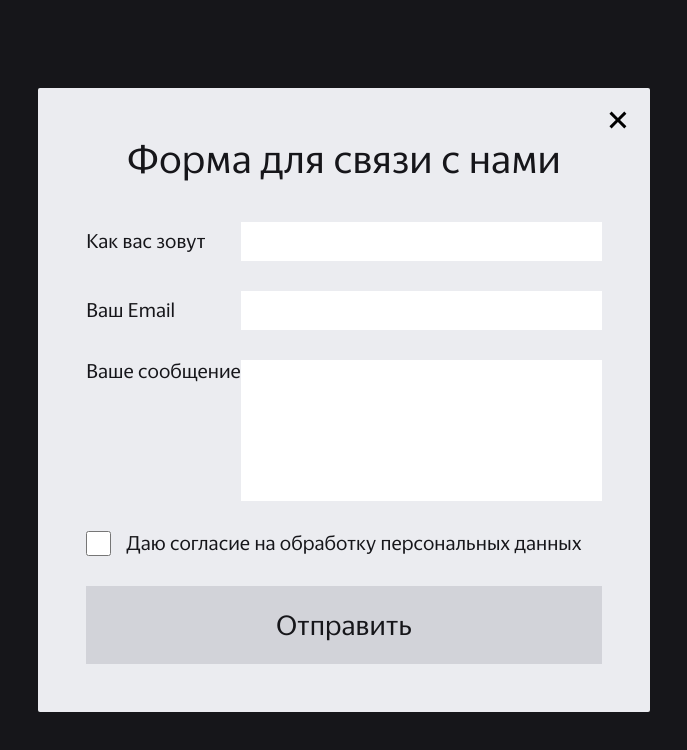
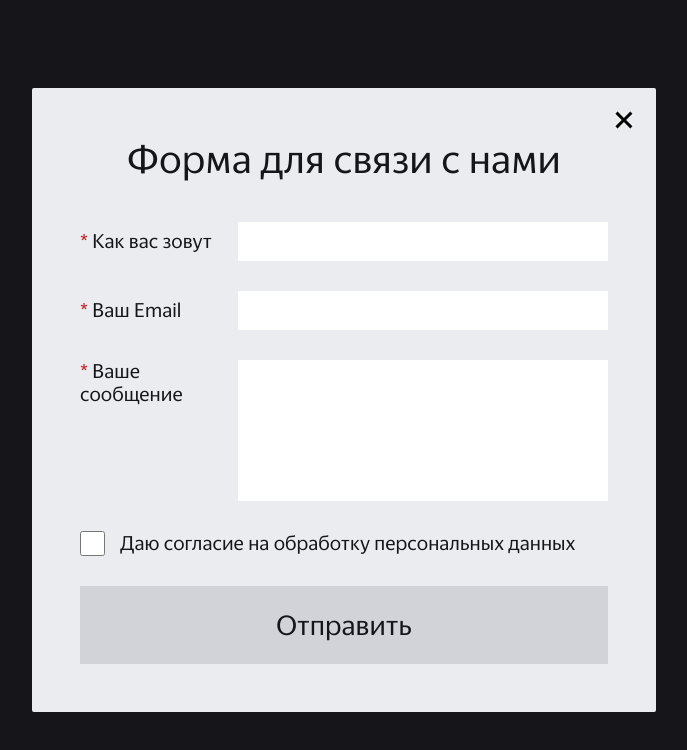
Before and after one commit to tizerr/portfoliodiploma, a React (Create React App) app: page /projects in a window 1280 px wide. Both pictures are taken after a click on the button "Форма обратной связи с нами". Shown: the part 360-1110 px from the top of the page, without its empty margins (296-983 px from the left). Built offline with nearby package versions, Linux system fonts and the light colour scheme.

Commit message:
Сделал все поля обязательными для заполнения

```diff
--- a/src/components/HiddenFeedback/HiddenFeedback.jsx
+++ b/src/components/HiddenFeedback/HiddenFeedback.jsx
@@ -1,6 +1,6 @@
 import styles from "./styles.module.css";
 import classNames from "classnames";
-import { useEffect } from "react";
+import { useEffect, useState } from "react";
 import closeButton from "../../img/closeButton.svg";
 
 export const HiddenFeedback = ({ active, setActive }) => {
@@ -17,7 +17,6 @@ export const HiddenFeedback = ({ active, setActive }) => {
       window.removeEventListener("keydown", handleEsc);
     };
   }, []);
-
   return (
     <div
       id="modalWin"
@@ -38,37 +37,41 @@ export const HiddenFeedback = ({ active, setActive }) => {
         <form action="" onSubmit={(e) => e.preventDefault()}>
           <div className={classNames(styles.forInput, styles.mb30)}>
             <label htmlFor="nameInput" className={classNames(styles.labelSize)}>
-              Как вас зовут
+              <span>*&nbsp;</span>Как вас зовут
             </label>
             <input
               type="text"
               id="nameInput"
               className={classNames(styles.inputSize)}
+              required
             />
 
             <label
               htmlFor="emailInput"
               className={classNames(styles.labelSize)}
             >
-              Ваш Email
+              <span>*&nbsp;</span>Ваш Email
             </label>
             <input
               type="email"
               id="emailInput"
               className={classNames(styles.inputSize)}
+              required
             />
 
             <label
               htmlFor="textareaInput"
               className={classNames(styles.labelArea)}
             >
-              Ваше сообщение
+              <span>*&nbsp;</span>Ваше сообщение
             </label>
             <textarea
               id="textareaInput"
               cols="30"
               rows="10"
               className={classNames(styles.textareaText)}
+              required
+
             ></textarea>
           </div>
 
@@ -77,6 +80,7 @@ export const HiddenFeedback = ({ active, setActive }) => {
               type="checkbox"
               id="checkboxInput"
               className={classNames(styles.checkInput)}
+              required
             />
             <label
               htmlFor="checkboxInput"
@@ -85,7 +89,7 @@ export const HiddenFeedback = ({ active, setActive }) => {
               Даю согласие на обработку персональных данных
             </label>
           </div>
-          <button type="submit" className={classNames(styles.submitButton)}>
+          <button type="submit" className={classNames(styles.submitButton)} /*disabled={acept}*/>
             Отправить
           </button>
 
```
